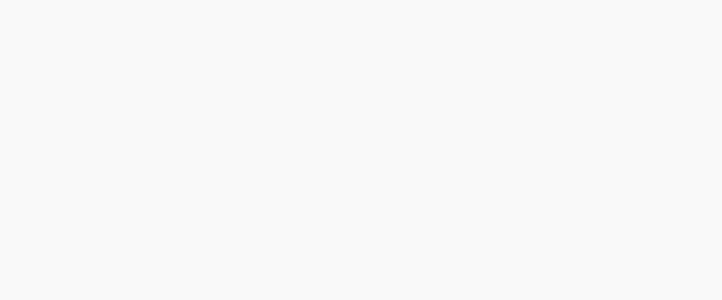
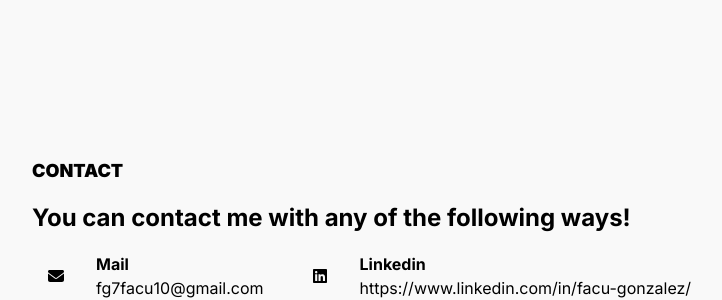
Before and after one commit to facu1/portfolio, a Next.js app: page / in a window 1280 px wide. Shown: the part 2068-2368 px from the top of the page, without its empty margins (128-850 px from the left). Before the commit the page ends 2065 px from the top, so only its background shows below. Built offline with nearby package versions, Linux system fonts and the light colour scheme.

Commit message:
add contact view files

```diff
--- a/app/components/About/About.module.css
+++ b/app/components/About/About.module.css
@@ -1,5 +1,6 @@
 .content {
   display: flex;
+  align-items: center;
   margin-top: 10rem;
 }
 
--- /dev/null
+++ b/app/components/Contact/Contact.module.css
@@ -0,0 +1,21 @@
+.content {
+  display: flex;
+  flex-direction: column;
+  gap: 1rem;
+  margin-top: 10rem;
+}
+
+.content h3 {
+  font-size: 1.125rem;
+  font-weight: 900;
+}
+
+.content h2 {
+  font-size: 1.5rem;
+}
+
+.methods {
+  display: flex;
+  align-items: center;
+  gap: 2rem;
+}
--- /dev/null
+++ b/app/components/Contact/Contact.tsx
@@ -0,0 +1,27 @@
+import { faLinkedin } from "@fortawesome/free-brands-svg-icons/faLinkedin";
+import { faEnvelope } from "@fortawesome/free-solid-svg-icons/faEnvelope";
+import styles from "./Contact.module.css";
+import { ContactMethod } from "./components";
+
+function Contact() {
+  return (
+    <div className={styles.content}>
+      <h3>CONTACT</h3>
+      <h2>You can contact me with any of the following ways!</h2>
+      <div className={styles.methods}>
+        <ContactMethod
+          icon={faEnvelope}
+          type="Mail"
+          data="fg7facu10@gmail.com"
+        />
+        <ContactMethod
+          icon={faLinkedin}
+          type="Linkedin"
+          data="https://www.linkedin.com/in/facu-gonzalez/"
+        />
+      </div>
+    </div>
+  );
+}
+
+export default Contact;
--- /dev/null
+++ b/app/components/Contact/components/ContactMethod/ContactMethod.module.css
@@ -0,0 +1,9 @@
+.content {
+  display: flex;
+  align-items: center;
+  gap: 1rem;
+}
+
+.icon {
+  width: 3rem;
+}
--- /dev/null
+++ b/app/components/Contact/components/ContactMethod/ContactMethod.tsx
@@ -0,0 +1,23 @@
+import { IconDefinition } from "@fortawesome/free-regular-svg-icons";
+import { FontAwesomeIcon } from "@fortawesome/react-fontawesome";
+import styles from "./ContactMethod.module.css";
+
+interface Props {
+  icon: IconDefinition;
+  type: string;
+  data: string;
+}
+
+function ContactMethod({ icon, type, data }: Props) {
+  return (
+    <div className={styles.content}>
+      <FontAwesomeIcon icon={icon} className={styles.icon} />
+      <div>
+        <h4>{type}</h4>
+        <p>{data}</p>
+      </div>
+    </div>
+  );
+}
+
+export default ContactMethod;
--- /dev/null
+++ b/app/components/Contact/components/ContactMethod/index.ts
@@ -0,0 +1 @@
+export { default as ContactMethod } from "./ContactMethod";
--- /dev/null
+++ b/app/components/Contact/components/index.ts
@@ -0,0 +1 @@
+export * from "./ContactMethod";
--- /dev/null
+++ b/app/components/Contact/index.ts
@@ -0,0 +1,2 @@
+export { default as Contact } from "./Contact";
+export * from "./components";
--- a/app/components/index.ts
+++ b/app/components/index.ts
@@ -1,4 +1,5 @@
 export * from "./About";
+export * from "./Contact";
 export * from "./NavBar";
 export * from "./Portfolio";
 export * from "./Presentation";
--- a/app/page.tsx
+++ b/app/page.tsx
@@ -1,5 +1,5 @@
 import { PContainer } from "app/components";
-import { About, Portfolio, Presentation } from "./components";
+import { About, Contact, Portfolio, Presentation } from "./components";
 
 export default function Home() {
   return (
@@ -7,6 +7,7 @@ export default function Home() {
       <Presentation />
       <About />
       <Portfolio />
+      <Contact />
     </PContainer>
   );
 }
```
